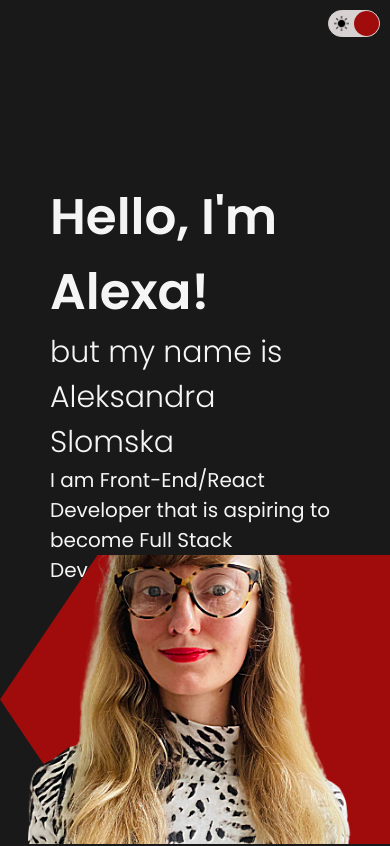
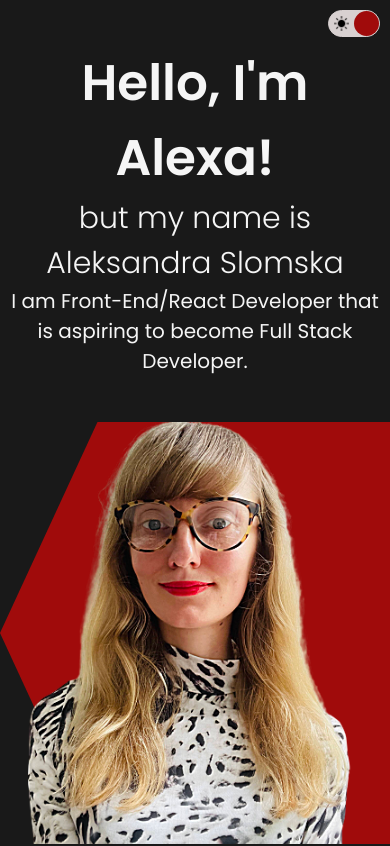
Before and after one commit to snowleopardAlexa/react-portfolio-2021, a React (Create React App) app: page / in a window 390 px wide. Shown: the top 846 px of the page. Built offline with nearby package versions, Linux system fonts and the light colour scheme.

Commit message:
center wrapper

```diff
--- a/src/components/Intro/intro.css
+++ b/src/components/Intro/intro.css
@@ -100,4 +100,10 @@
     .intro {
        flex-direction: column;
     }
+    .intro-left-wrapper {
+        padding: 10px;
+        align-items: center;
+        justify-content: center;
+        text-align: center;
+    }
 }
--- a/src/data.js
+++ b/src/data.js
@@ -14,8 +14,6 @@ import git from "./img/tech-icons/git.svg";
 import github from "./img/tech-icons/github.svg";
 import nextjs from "./img/tech-icons/next-js.svg";
 import npm from "./img/tech-icons/npm.svg";
-
-
 
 
 export const products = [
```
